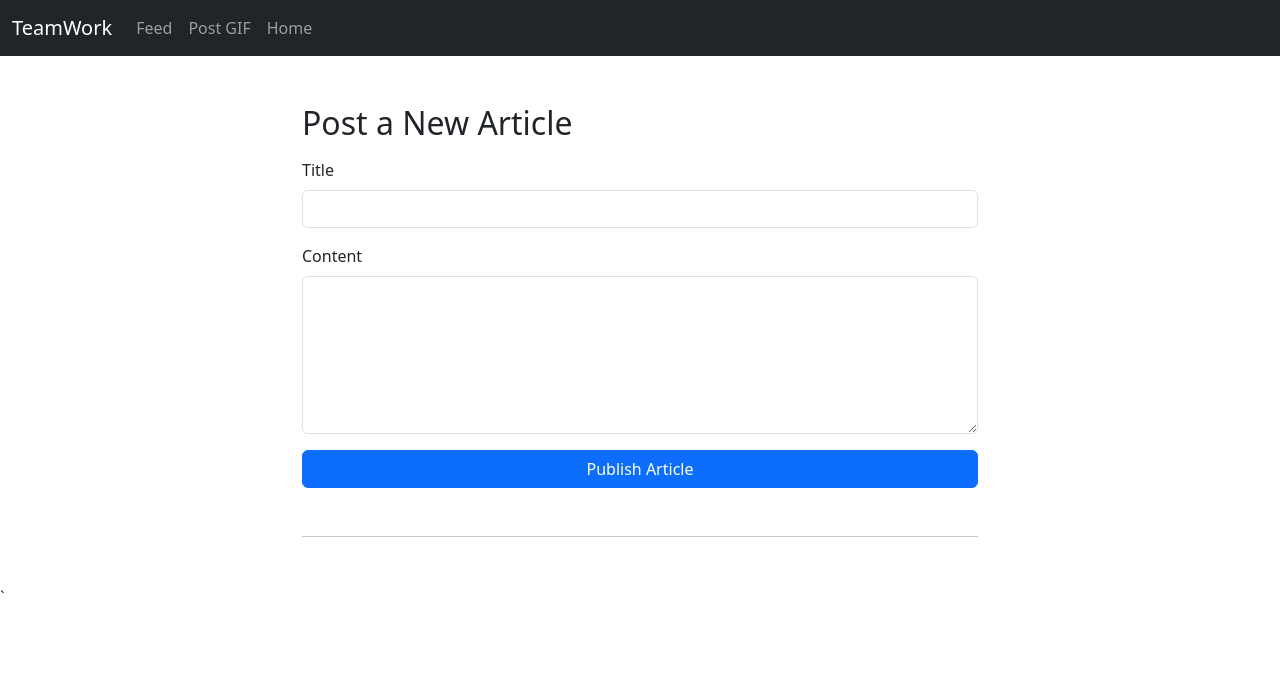
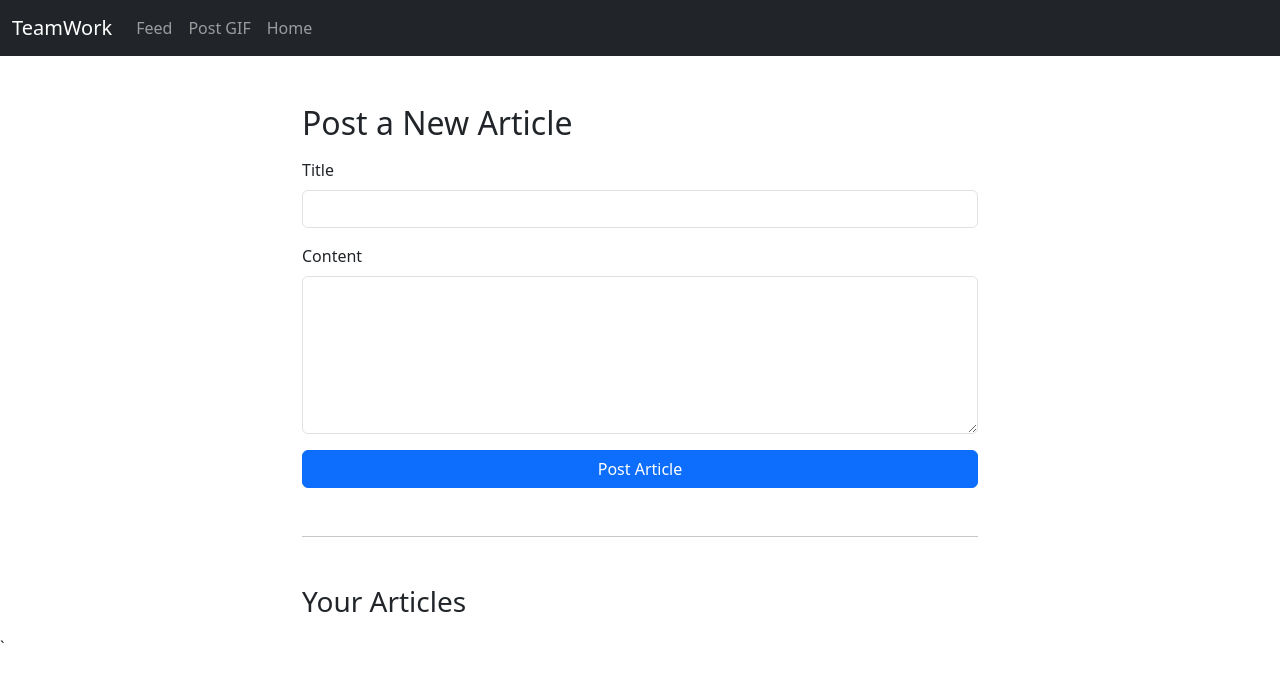
Before and after one commit to isaac-alexander/AdminTask, an Angular app: page /post-article in a window 1280 px wide. Shown: the top 682 px of the page. Built offline with nearby package versions, Linux system fonts and the light colour scheme.

Commit message:
src/app/pages/post-article/post-article.html

```diff
--- a/src/app/pages/post-article/post-article.html
+++ b/src/app/pages/post-article/post-article.html
@@ -22,9 +22,9 @@
 </nav>
 
 <div class="container mt-5">
-    <h2>{{ isEditing ? 'Edit Article' : 'Post a New Article' }}</h2>
+    <h2>{{ 'Post a New Article' }}</h2>
 
-    <form (ngSubmit)="postOrUpdateArticle()" class="mt-3">
+    <form (ngSubmit)="postArticle()" #articleForm="ngForm" class="mt-3">
     <div class="mb-3">
       <label class="form-label">Title</label>
       <input [(ngModel)]="article.title" name="title" class="form-control" required />
@@ -36,16 +36,16 @@
     </div>
 
     <button type="submit" class="btn btn-primary w-100">
-            {{ isEditing ? 'Update Article' : 'Publish Article' }}
+      Post Article
     </button>
   </form>
 
     <hr class="my-5" />
 
-    <div *ngIf="articles.length > 0">
+    <div>
         <h3 class="mb-3">Your Articles</h3>
 
-        <div *ngFor="let a of articles" class="card mb-3">
+        <!-- <div *ngFor="let a of articles" class="card mb-3">
             <div class="card-body">
                 <h5 class="card-title">{{ a.title }}</h5>
                 <p class="card-text">{{ a.content }}</p>
@@ -64,6 +64,6 @@
                     </div>
                 </div>
             </div>
+        </div> -->
     </div>
 </div>
-</div>
```
Lines whose indentation alone changed are shown as unchanged.
